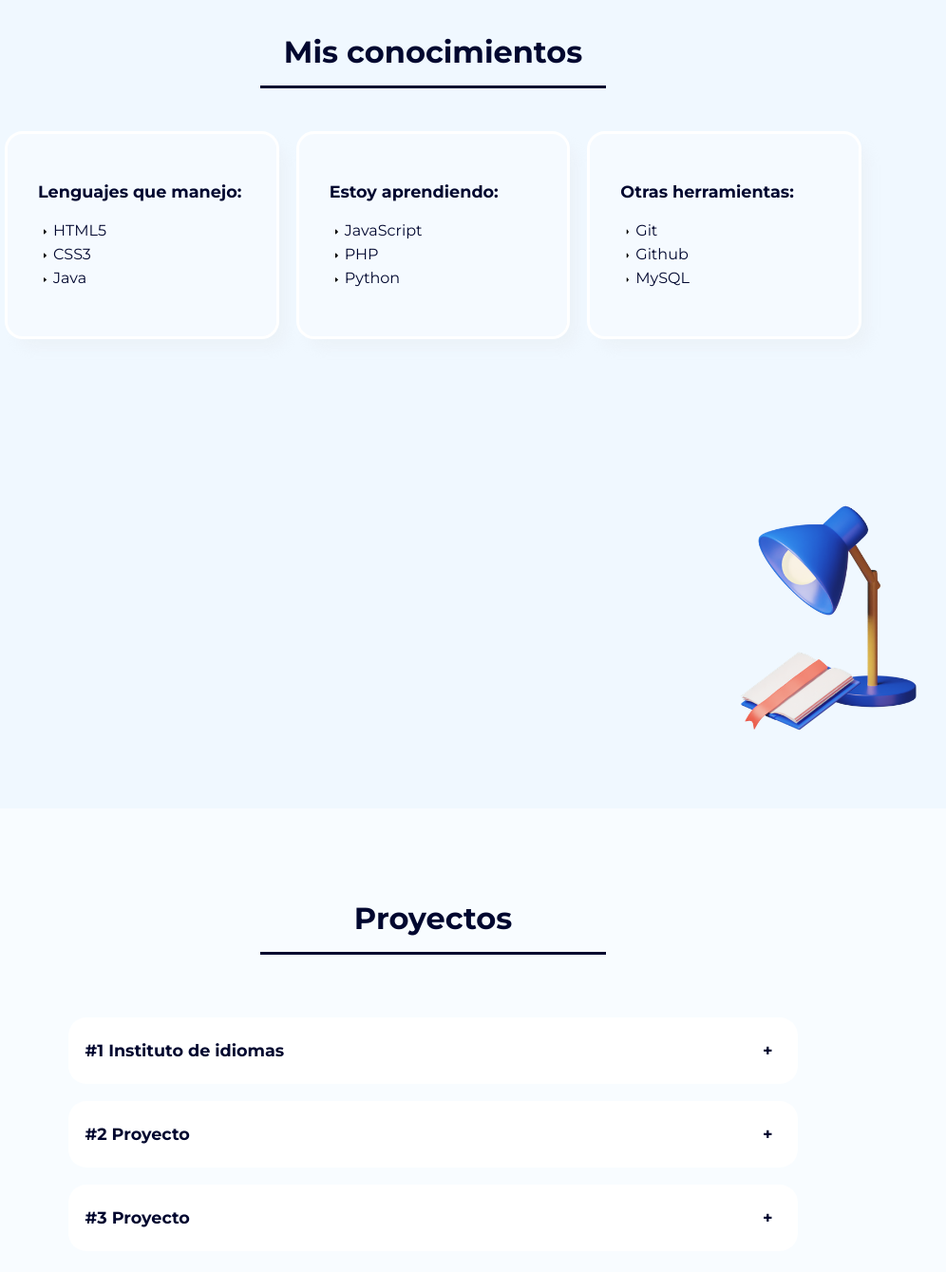
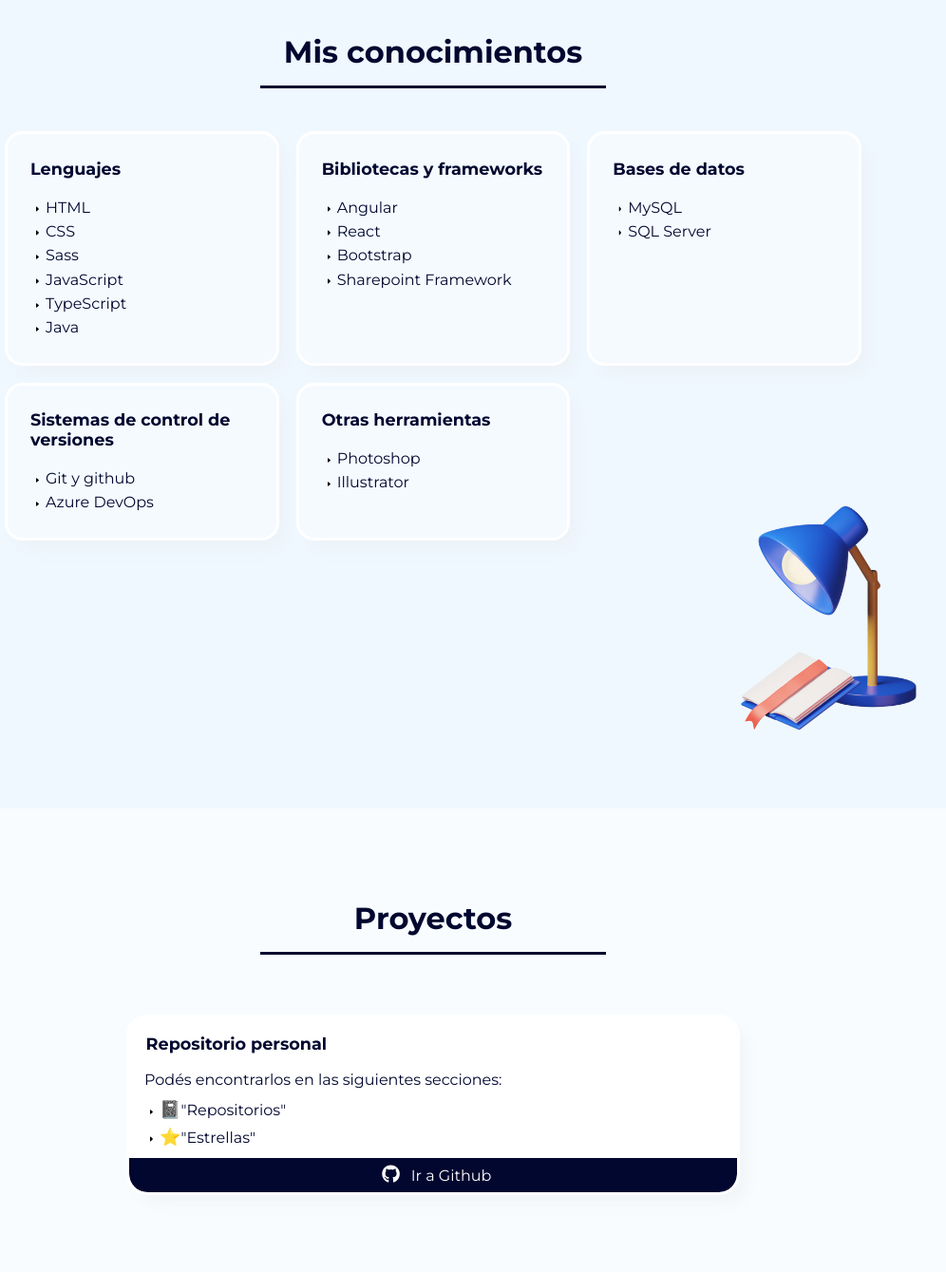
Before and after one commit to angelesgomez/angelesgomez.github.io, a plain HTML site: page index.html in a window 1280 px wide. Shown: the part 933-2272 px from the top of the page at 95% size, without its empty margins (184-1180 px from the left). Drawn offline with Linux system fonts and the light colour scheme.

Commit message:
Actualizacion de informacion y estilos - v.1.1.0

```diff
--- a/css/estiloIndex.css
+++ b/css/estiloIndex.css
@@ -135,18 +135,19 @@ main{
     display: block;
     background-color: var(--color-principal);
 }
-#conocimientos article ul{
+#conocimientos article ul, #proyectos article ul{
     list-style-image: url(../img/indicador-list.svg);
     padding: 0em 1em;
 }
-#conocimientos article, #proyectos article, .form{ /*aplica para todos*/
+/* Aplica para todos*/
+#conocimientos article, #proyectos article, .form{
     width: 90%;
     margin: auto;
 }
 .article__h3{
     font-size: 1rem;
     margin-top: 1em;
-    padding: 1em 0;
+    padding: 0.5em 0;
 }
 #proyectos{
     background-color: #f8fcff;
@@ -155,66 +156,43 @@ main{
     background-position: center bottom;
     background-size: 50%;
 }
-.proyecto-article{
+#proyectos article{
     background-color: rgba(255, 255, 255, 1);
     border-radius: 1.2em;
 }
-.proyecto-article .article__h3{
-    height: 2em;
-    line-height: 2em;
-    position: relative;
+#proyectos article .article__h3{
     padding-left: 1em;
-    border-radius: 1.2em;
-    transition: 0.5s linear;
 }
-.proyecto-article .article__h3::before{
-    content: '+';
-    line-height: 2em;
-    position: absolute;
-    right: 1.5em;
+.div-proy p{
+    padding: 0 1em;
 }
-.proy-active .article__h3::before{
-    content: '-';
+#proyectos .div-proy ul{
+    padding: 0.5em 2em;
 }
-.proyecto-article p{
-    text-align: center;
+#proyectos i{
+    padding: 0 0.2em;
 }
-.proyecto-info a{
+.emoji-proy{
+    font-size: 16px;
+}
+.btn-proyecto{
     display: block;
     text-align: center;
     width: 100%;
     padding: 0.5em 0;
-    position:absolute;
-    bottom: 0;
-    left: 0;
     box-sizing: border-box;
     background-color: var(--color-principal);
     color: white;
     border-radius: 0 0 1.2em 1.2em;
     transition: .3s linear;
 }
-.proyecto-info{
-    height: 0;
-    overflow: hidden;
-    padding: 0 0.2em;
-    transition: 0.4s linear;
-    position: relative;
-    border-radius: 0 0 1.2em 1.2em;
-}
-.proy-active .proyecto-info{
-    height: 6em;
-}
-.proy-active.proyecto-article h3{
-    border-radius:  1.2em 1.2em 0 0;
-}
-#proyectos i{
-    padding: 0 0.2em;
-}
-.proyecto-info img{
-    display: none;
-}
 #contacto{
     background-color: #fdfeff;
+}
+#contacto p{
+    text-align: center;
+    margin-bottom: 0.5em;
+    padding: 0 0.5em;
 }
 .form{
     padding: 0.5em;
@@ -362,9 +340,11 @@ main{
     }
     .article__h3{
         font-size: 1.1rem;
+        margin-top: 1em;
+        padding: 1em 0;
     }
     #conocimientos article{
-       display: grid;
+        display: grid;
         grid-template-columns: repeat(3, 1fr);
         gap: 1.5em;
     }
@@ -375,19 +355,34 @@ main{
         outline: 0.2em solid #fff;
         background-color: var(--color-blanco);
         border-radius: 1em;
-        padding: 2em;
+        padding: 0.5em 1.5em;
         box-shadow: 10px 12px 15px 0px rgba(218, 218, 218, 0.2);
         -webkit-box-shadow: 10px 12px 15px 0px rgba(218, 218, 218,0.2);
         -moz-box-shadow: 10px 12px 15px 0px rgba(218, 218, 218,0.2);
     }
-    #conocimientos article ul{
+    #conocimientos article ul, #proyectos article ul{
         padding-bottom: 1em;
     }
-    #conocimientos article ul li{
+    #conocimientos article ul li, #proyectos article ul li{
         padding: 0.2em 0;
     }
-    .proyecto-article .article__h3:hover{
-        cursor: pointer;
+    #proyectos article{
+        outline: 0.2em solid #fff;
+
+        box-shadow: 10px 12px 15px 0px rgba(218, 218, 218, 0.2);
+        -webkit-box-shadow: 10px 12px 15px 0px rgba(218, 218, 218,0.2);
+        -moz-box-shadow: 10px 12px 15px 0px rgba(218, 218, 218,0.2);
+        width: 50%;
+    }
+    .div-proy p{
+        padding: 0 1em;
+    }
+    #proyectos article ul{
+        padding: 0 2em;
+        padding-bottom: 1em;
+    }
+    .emoji-proy{
+        font-size: 18px;
     }
     .btn-proyecto:hover{
         background-color:#fff;
@@ -449,7 +444,7 @@ main{
     #conocimientos article{
         width: 70%;
     }
-    #proyectos article, .form{
-        width: 60%;
+    .form{
+        width: 55%;
     }
 }
--- a/index.html
+++ b/index.html
@@ -13,7 +13,7 @@
     <!------------Estilos y funciones------------>
     <link rel="stylesheet" href="css/estiloIndex.css">
     <script defer src="js/funcionesIndex.js"></script>
-    <title>Portfolio - Gomez Angeles</title>
+    <title>Portfolio - Gomez Ángeles</title>
 </head>
 
 <body>
@@ -22,7 +22,7 @@
             <a href="#" class="nav__logo">ACG</a>
             <button class="nav__boton">
             </button>
-            <ul class="nav-lista"> <!--antes: lista-menu, antes class menu-->
+            <ul class="nav-lista">
                 <li><a href="#info" class="nav-lista__enlace">Inicio</a></li>
                 <li><a href="#conocimientos" class="nav-lista__enlace">Conoceme</a></li>
                 <li><a href="#proyectos" class="nav-lista__enlace">Proyectos</a></li>
@@ -37,7 +37,12 @@
                 <img src="img/foto-perfil.jpg" alt="imagen de perfil">
                 <h1>Desarrolladora Web Jr</h1>
 
-                <p>¡Hola! Me llamo Angeles y actualmente estoy estudiando Desarrollo Web. Busco aprender y superarme constantemente. Mi objetivo es desarrollar programas innovadores y funcionales que puedan facilitar la inclusión de aquellas personas que más los necesitan.</p>
+                <p>¡Hola! Me llamo Ángeles y actualmente estoy estudiando Desarrollo Web.
+                    <br/>
+                    Busco superarme constantemente y desarrollar programas funcionales que
+                    <br/>faciliten el día a día de las personas que los necesitan. Me gusta aportar nuevas ideas y
+                    <br/>ampliar mis conocimientos para que así, en conjunto, llegar a la mejor solución.
+                </p>
             </div>
             <a href="#conocimientos" class="btn-info">Quiero saber más</a>
         </section>
@@ -46,29 +51,48 @@
             <h2 class="section-titulo">Mis conocimientos</h2>
             <article>
                 <div>
-                    <h3 class="article__h3">Lenguajes que manejo:</h3>
+                    <h3 class="article__h3">Lenguajes</h3>
                     <ul>
-                        <li>HTML5</li>
-                        <li>CSS3</li>
+                        <li>HTML</li>
+                        <li>CSS</li>
+                        <li>Sass</li>
+                        <li>JavaScript</li>
+                        <li>TypeScript</li>
                         <li>Java</li>
                     </ul>
                 </div>
 
                <div>
-                    <h3 class="article__h3">Estoy aprendiendo:</h3>
+                    <h3 class="article__h3">Bibliotecas y frameworks</h3>
                     <ul>
-                        <li>JavaScript</li>
-                        <li>PHP</li>
-                        <li>Python</li>
+                        <li>Angular</li>
+                        <li>React</li>
+                        <li>Bootstrap</li>
+                        <li>Sharepoint Framework</li>
                     </ul>
                </div>
 
                <div>
-                    <h3 class="article__h3">Otras herramientas:</h3>
+                    <h3 class="article__h3">Bases de datos</h3>
                     <ul>
-                        <li>Git</li>
-                        <li>Github</li>
                         <li>MySQL</li>
+                        <li>SQL Server</li>
+                    </ul>
+                </div>
+
+                <div>
+                    <h3 class="article__h3">Sistemas de control de versiones</h3>
+                    <ul>
+                        <li>Git y github</li>
+                        <li>Azure DevOps</li>
+                    </ul>
+                </div>
+
+                <div>
+                    <h3 class="article__h3">Otras herramientas</h3>
+                    <ul>
+                        <li>Photoshop</li>
+                        <li>Illustrator</li>
                     </ul>
                 </div>
 
@@ -77,39 +101,29 @@
 
         <section id="proyectos">
             <h2 class="section-titulo">Proyectos</h2>
-            <article class="proyecto-article">
-                <h3 class="article__h3">#1 Instituto de idiomas</h3>
-                <div class="proyecto-info">
-                    <p>Proyecto grupal que representa un sitio web de idiomas basado en el concepto de responsive y "mobile first".</p>
-                    <a href="https://github.com/angelesgomez/web-instituto-idioma.git" class="btn-proyecto" target="_blank">
-                        <i class="fab fa-github" id="ico-github"></i>Abrir en Github
+            <article>
+
+                    <h3 class="article__h3">Repositorio personal</h3>
+                    <div class="div-proy">
+                    <p>Podés encontrarlos en las siguientes secciones:</p>
+                    <ul>
+                        <li><span class="emoji-proy">&#128211;</span>"Repositorios"</li>
+                        <li><span class="emoji-proy">&#11088;</span>"Estrellas"</li>
+                    </ul>
+
+                    <a href="https://github.com/angelesgomez" class="btn-proyecto" target="_blank">
+                        <i class="fab fa-github" id="ico-github"></i>
+                            Ir a Github
                     </a>
                 </div>
             </article>
 
-            <article class="proyecto-article">
-                <h3 class="article__h3">#2 Proyecto</h3>
-                <div class="proyecto-info">
-                    <p>En construcción... </p>
-                    <a href="#" class="btn-proyecto">
-                        <i class="fab fa-github" id="ico-github"></i>Abrir en Github
-                    </a>
-                </div>
-            </article>
 
-            <article class="proyecto-article">
-                <h3 class="article__h3">#3 Proyecto</h3>
-                <div class="proyecto-info">
-                    <p>En construcción...</p>
-                    <a href="#" class="btn-proyecto">
-                        <i class="fab fa-github" id="ico-github"></i>Abrir en Github
-                    </a>
-                </div>
-            </article>
         </section>
 
         <section id="contacto">
             <h2 class="section-titulo">Contacto</h2>
+            <p>Si querés conocer más sobre mí y acerca de lo que hago, te invito a que me contactes <span>&#128071;</span></p>
             <form  action="https://formspree.io/f/mdobpzdv"
             method="POST" class="form">
                 <label for="nombre">Nombre y apellido:</label>
@@ -134,7 +148,8 @@
         </ul>
 
         <p>Gracias por su visita</p>
-        <p>Hecho con <span>&#128153</span><br>Copyright 2022 - Versión 1.0.0</p>
+        <p>Hecho con <span>&#128153</span>
+            <br>En órbita desde 2022 <span>&#129680</span>- v. 1.1.0</p>
     </footer>
     <script src="js/funcionForm.js"></script>
 </body>
--- a/js/funcionesIndex.js
+++ b/js/funcionesIndex.js
@@ -1,19 +1,11 @@
 const navBoton = document.querySelector(".nav__boton")
 const navMenu = document.querySelector(".nav-lista")
+const menu = document.querySelector('header')
 
 navBoton.addEventListener("click", () => {
     navMenu.classList.toggle("nav-lista--visible");
 });
-const menu = document.querySelector('header')
 
-    window.addEventListener('scroll', function() {
-        menu.classList.toggle('header--active', window.scrollY >0)
-    });
-
-const acordeon = document.getElementsByClassName('proyecto-article');
-
-for(let i=0; i<acordeon.length;i++){
-    acordeon[i].addEventListener('click', function(){
-        this.classList.toggle('proy-active')
-    })
-}
+window.addEventListener('scroll', function() {
+    menu.classList.toggle('header--active', window.scrollY >0)
+});
```
Also changed, not shown: img/favicon.png, img/foto-perfil.jpg.
